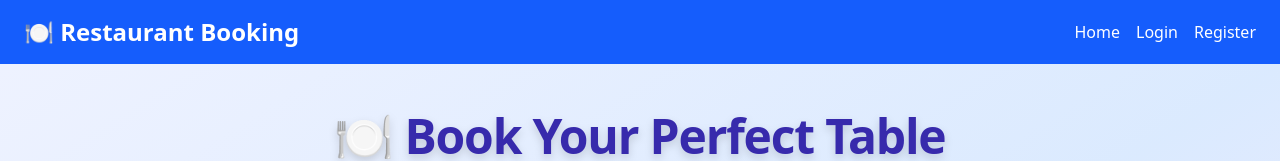
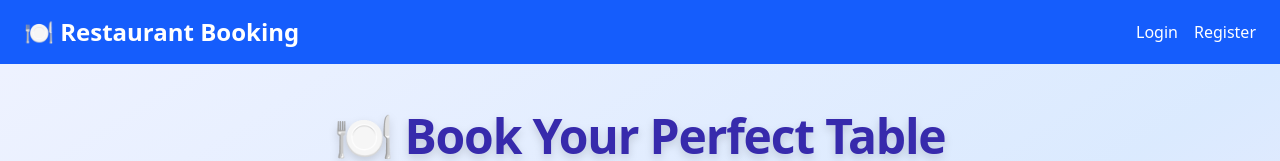
Before and after one commit to Satya889900/restaurant-frountent, a React app: page / in a window 1280 px wide. Shown: the top 161 px of the page. Built offline with nearby package versions, Linux system fonts and the light colour scheme; the HTML template or start-up script is replaced by a standard one.

Commit message:
Navbar fix first

```diff
--- a/src/components/Navbar.jsx
+++ b/src/components/Navbar.jsx
@@ -17,7 +17,7 @@
         🍽️ Restaurant Booking
       </Link>
       <div className="space-x-4">
-        <Link to="/">Home</Link>
+        {user && <Link to="/">Home</Link>}
         {user && <Link to="/bookings">My Bookings</Link>}
         {user?.role === "admin" && <Link to="/admin">Admin Panel</Link>}
         {!user && <Link to="/login">Login</Link>}
```
